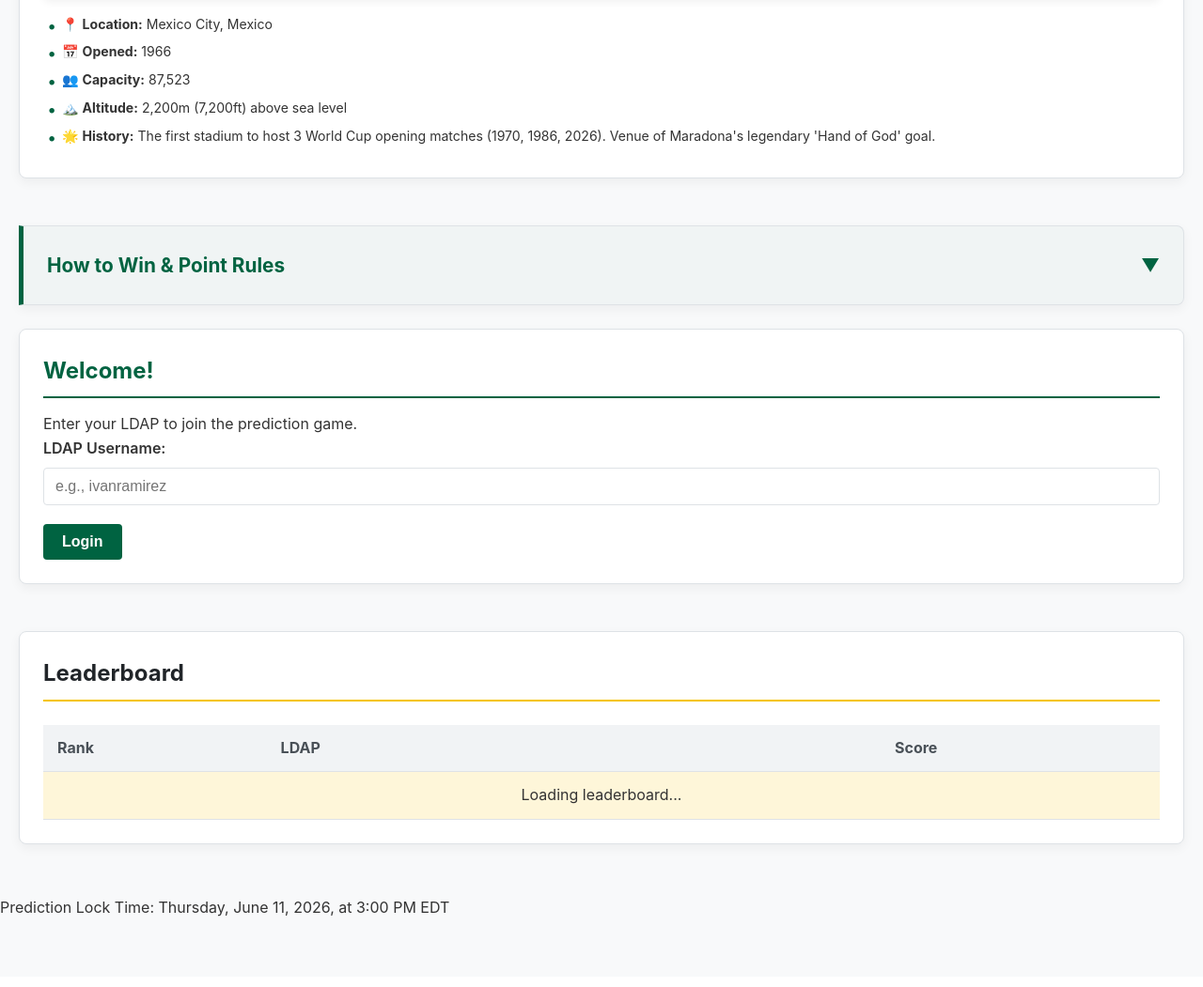
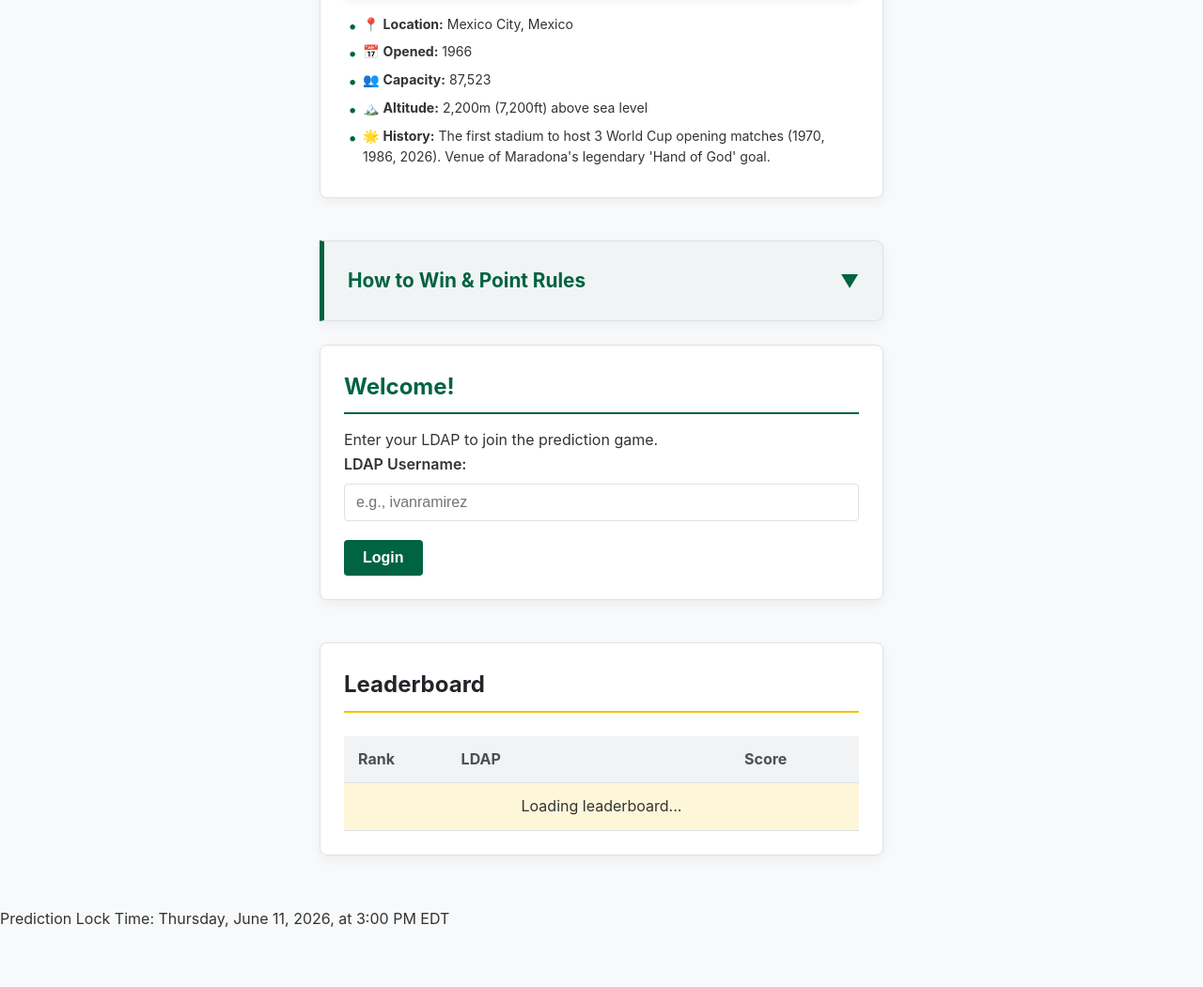
Before and after one commit to jlivanramirez7/TMEGFIFAkickoff, a Python web app: template templates/index.html in a window 1280 px wide. Shown: the part 1359-2410 px from the top of the page at 94% size. Before the commit the page ends 2335 px from the top, so only its background shows below. Run offline with Jinja, Linux system fonts and the light colour scheme; the template is opened without the code that fills it, so the values that code supplies are empty; some libraries are stand-ins or nearby versions.

Commit message:
Optimize dashboard columns: set center panel to fixed 550px and let side panels dynamically group snug against the center

```diff
--- a/static/style.css
+++ b/static/style.css
@@ -67,8 +67,9 @@ header h1 {
     margin: 30px auto;
     padding: 0 20px;
     display: grid;
-    grid-template-columns: 1.55fr 1.6fr 1fr;
-    gap: 25px;
+    grid-template-columns: 1fr 550px 1fr;
+    gap: 30px;
+    align-items: start;
 }
 
 .single-column {
@@ -76,9 +77,17 @@ header h1 {
     max-width: 800px;
 }
 
-@media (max-width: 1350px) {
+@media (max-width: 1280px) {
     .container {
         grid-template-columns: 1fr;
+        gap: 20px;
+    }
+
+    .left-column-wrapper,
+    .interactive-panel,
+    .leaderboard-panel {
+        justify-self: center !important;
+        max-width: 600px !important;
     }
 }
 
@@ -639,7 +648,6 @@ tbody tr:nth-child(3) {
 .soccer-field {
     width: 100%;
     max-width: 440px;
-    min-width: 400px; /* Force minimum width to prevent login/prediction layout toggling from shrinking the field */
     aspect-ratio: 2 / 3; /* Symmetric layout ratio */
     background-color: #38a169; /* Soccer field green */
     border: 3px solid rgba(255, 255, 255, 0.8);
@@ -868,4 +876,19 @@ tbody tr:nth-child(3) {
 .left-column-wrapper {
     display: flex;
     flex-direction: column;
+    justify-self: end;
+    width: 100%;
+    max-width: 440px;
 }
+
+.interactive-panel {
+    justify-self: center;
+    width: 100%;
+    max-width: 550px;
+}
+
+.leaderboard-panel {
+    justify-self: start;
+    width: 100%;
+    max-width: 380px;
+}
```
